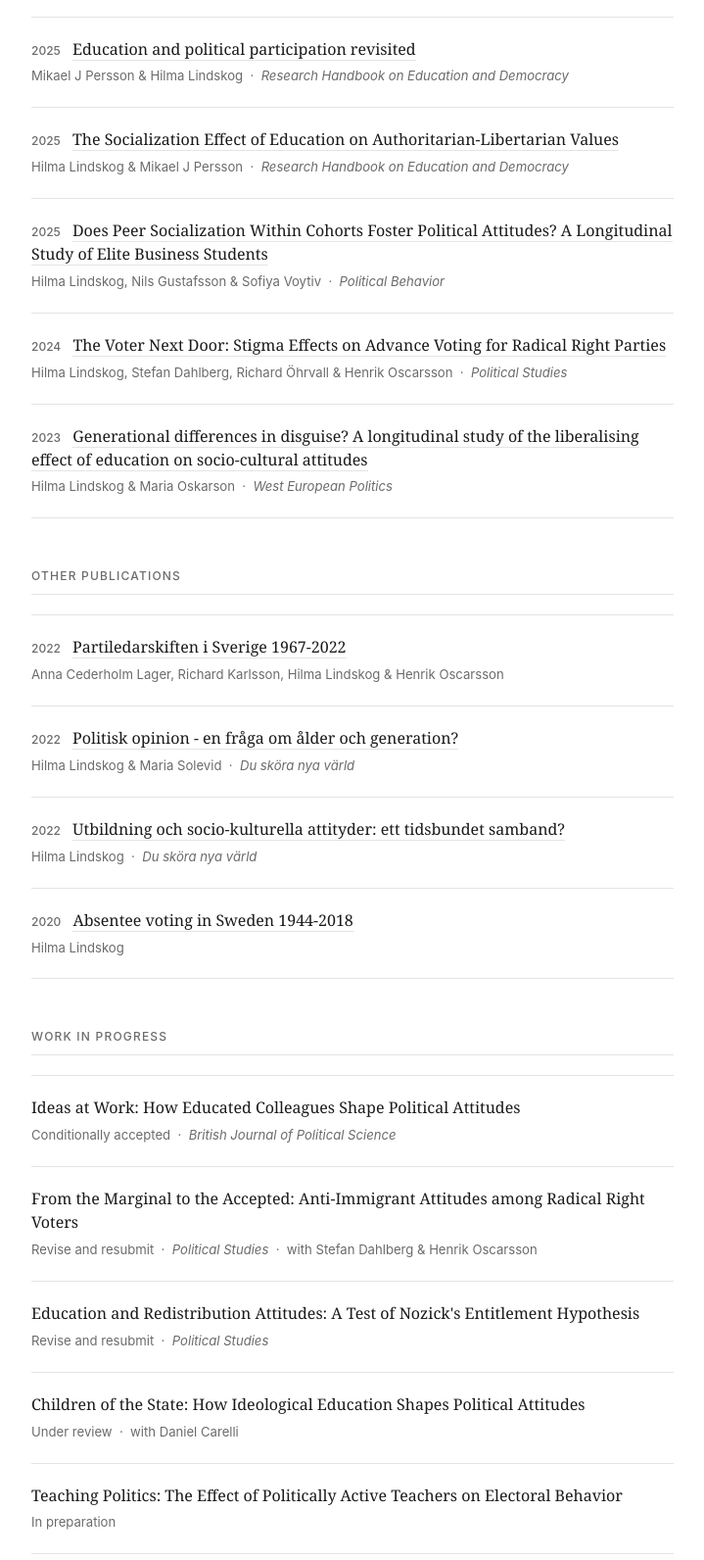
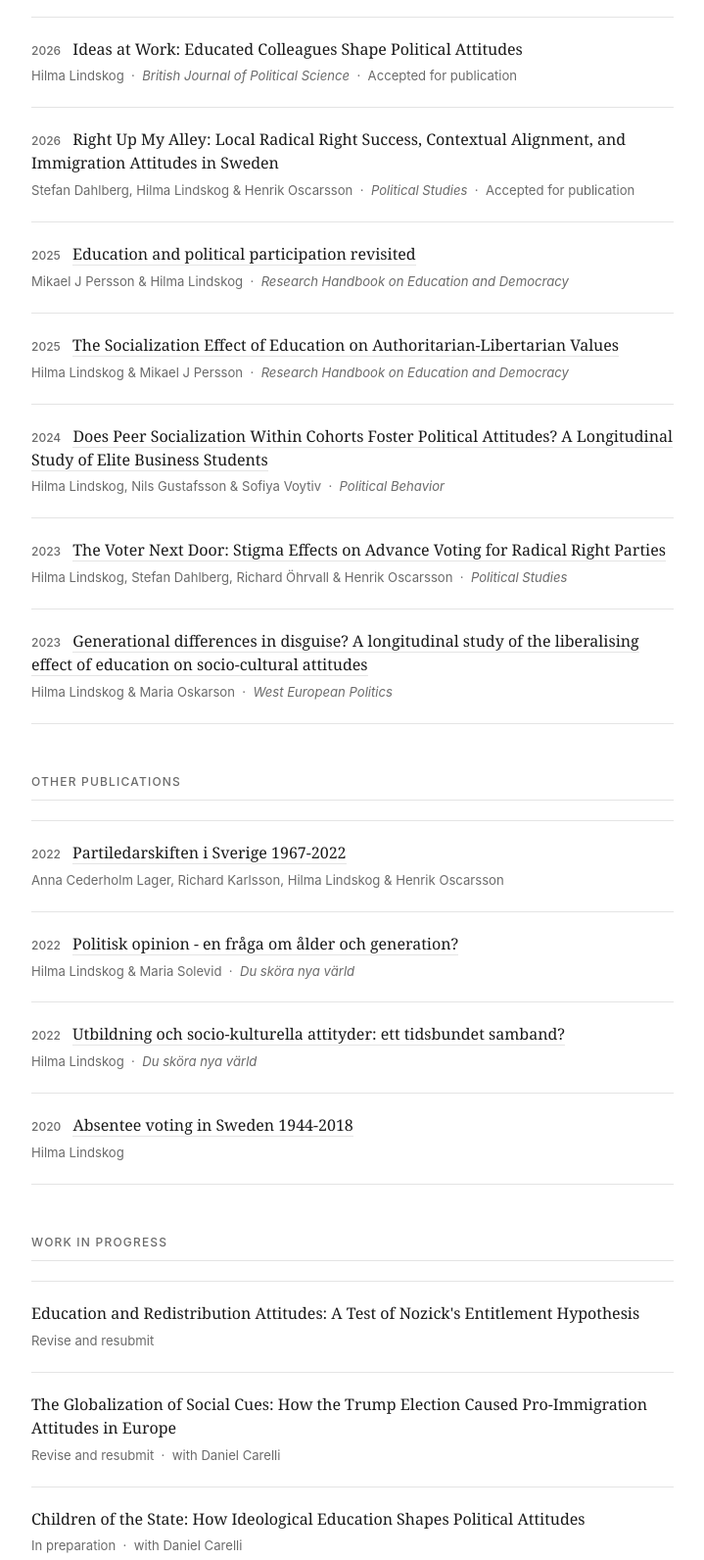
Before and after one commit to hilmalindskog/hilmalindskog.github.io, a plain HTML site: page publications.html in a window 1280 px wide. Shown: the part 244-1836 px from the top of the page at 98% size, without its empty margins (280-999 px from the left). Drawn offline with Linux system fonts and the light colour scheme.

Commit message:
Update publications.html

```diff
--- a/publications.html
+++ b/publications.html
@@ -28,6 +28,28 @@
 
       <li class="pub-item">
         <div class="pub-title">
+          <span class="pub-year">2026</span>
+          Ideas at Work: Educated Colleagues Shape Political Attitudes
+        </div>
+        <div class="pub-meta">
+          Hilma Lindskog &nbsp;·&nbsp;
+          <em>British Journal of Political Science</em> &nbsp;·&nbsp; Accepted for publication
+        </div>
+      </li>
+
+      <li class="pub-item">
+        <div class="pub-title">
+          <span class="pub-year">2026</span>
+          Right Up My Alley: Local Radical Right Success, Contextual Alignment, and Immigration Attitudes in Sweden
+        </div>
+        <div class="pub-meta">
+          Stefan Dahlberg, Hilma Lindskog &amp; Henrik Oscarsson &nbsp;·&nbsp;
+          <em>Political Studies</em> &nbsp;·&nbsp; Accepted for publication
+        </div>
+      </li>
+
+      <li class="pub-item">
+        <div class="pub-title">
           <span class="pub-year">2025</span>
           <a href="https://gup.ub.gu.se/publication/351375" target="_blank" rel="noopener">
             Education and political participation revisited
@@ -54,7 +76,7 @@
 
       <li class="pub-item">
         <div class="pub-title">
-          <span class="pub-year">2025</span>
+          <span class="pub-year">2024</span>
           <a href="https://gup.ub.gu.se/publication/342486" target="_blank" rel="noopener">
             Does Peer Socialization Within Cohorts Foster Political Attitudes?
             A Longitudinal Study of Elite Business Students
@@ -68,7 +90,7 @@
 
       <li class="pub-item">
         <div class="pub-title">
-          <span class="pub-year">2024</span>
+          <span class="pub-year">2023</span>
           <a href="https://journals.sagepub.com/doi/10.1177/00323217231216305" target="_blank" rel="noopener">
             The Voter Next Door: Stigma Effects on Advance Voting for Radical Right Parties
           </a>
@@ -155,27 +177,22 @@
     <ul class="pub-list">
 
       <li class="pub-item">
-        <div class="pub-title">Ideas at Work: How Educated Colleagues Shape Political Attitudes</div>
-        <div class="pub-meta">Conditionally accepted &nbsp;·&nbsp; <em>British Journal of Political Science</em></div>
+        <div class="pub-title">Education and Redistribution Attitudes: A Test of Nozick's Entitlement Hypothesis</div>
+        <div class="pub-meta">Revise and resubmit</div>
       </li>
 
       <li class="pub-item">
-        <div class="pub-title">From the Marginal to the Accepted: Anti-Immigrant Attitudes among Radical Right Voters</div>
-        <div class="pub-meta">Revise and resubmit &nbsp;·&nbsp; <em>Political Studies</em> &nbsp;·&nbsp; with Stefan Dahlberg &amp; Henrik Oscarsson</div>
+        <div class="pub-title">The Globalization of Social Cues: How the Trump Election Caused Pro-Immigration Attitudes in Europe</div>
+        <div class="pub-meta">Revise and resubmit &nbsp;·&nbsp; with Daniel Carelli</div>
       </li>
 
       <li class="pub-item">
-        <div class="pub-title">Education and Redistribution Attitudes: A Test of Nozick's Entitlement Hypothesis</div>
-        <div class="pub-meta">Revise and resubmit &nbsp;·&nbsp; <em>Political Studies</em></div>
-      </li>
-
-<li class="pub-item">
         <div class="pub-title">Children of the State: How Ideological Education Shapes Political Attitudes</div>
-        <div class="pub-meta">Under review &nbsp;·&nbsp; with Daniel Carelli</div>
+        <div class="pub-meta">In preparation &nbsp;·&nbsp; with Daniel Carelli</div>
       </li>
 
       <li class="pub-item">
-        <div class="pub-title">Teaching Politics: The Effect of Politically Active Teachers on Electoral Behavior</div>
+        <div class="pub-title">Teaching Politics: How Teachers Shape Electoral Behavior</div>
         <div class="pub-meta">In preparation</div>
       </li>
 
```
